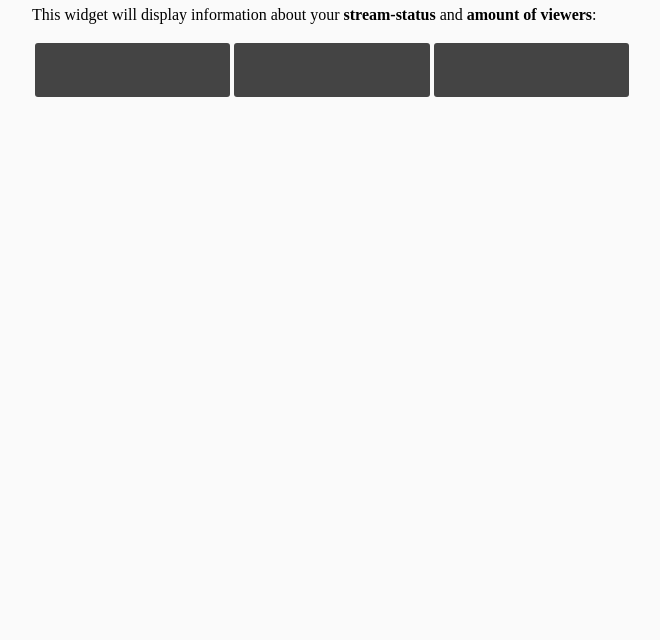
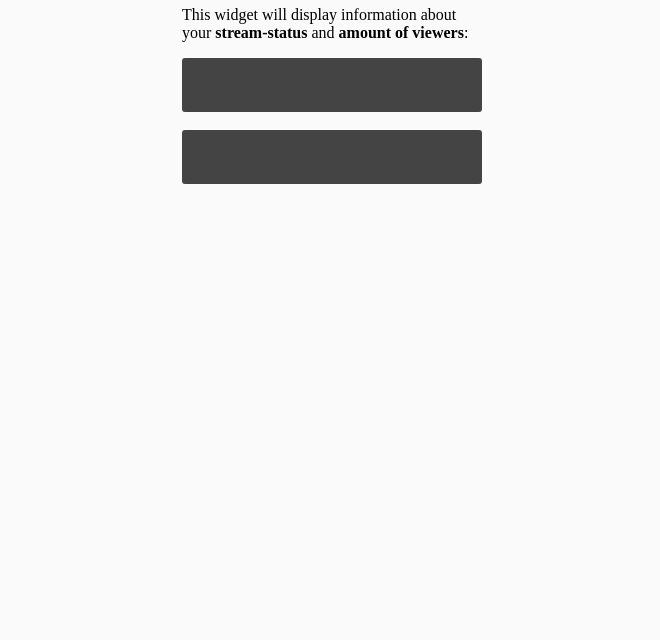
Before and after one commit to eden-lane/twitch-widget, a website: page src/test.html in a window 1280 px wide. Shown: the part 160-800 px from the top of the page, without its empty margins (308-968 px from the left). Drawn offline with Linux system fonts and the light colour scheme.

Commit message:
fixed demo

```diff
--- a/src/test.html
+++ b/src/test.html
@@ -9,7 +9,7 @@
     }
 
     .container {
-      width: 600px;
+      width: 300px;
       margin: 0 auto;
     }
 
@@ -27,21 +27,9 @@
   <div class="container">
     <h1>Twitch-widget</h1>
     <p>This widget will display information about your <b>stream-status</b> and <b>amount of viewers</b>:</p>
-    <table>
-      <tbody>
-      <tr>
-        <td>
-          <div class="tw-widget" data-channel-name="starladder1"></div>
-        </td>
-        <td>
-          <div class="tw-widget" data-channel-name="tsm_dyrus"></div>
-        </td>
-        <td>
-          <div class="tw-widget" data-channel-name="twitchplayspokemon"></div>
-        </td>
-      </tr>
-      </tbody>
-    </table>
+    <div class="tw-widget" data-channel-name="dexter_bl"></div>
+    <br/>
+    <div class="tw-widget" data-channel-name="dotastarladder_en"></div>
   </div>
 </body>
 
```
